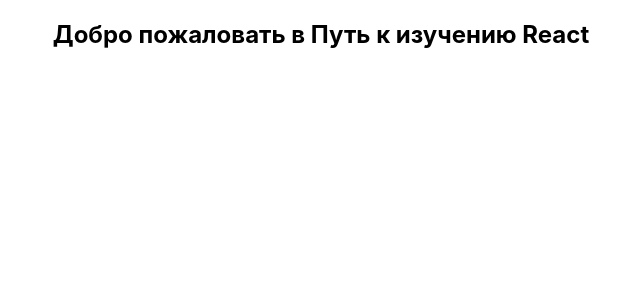
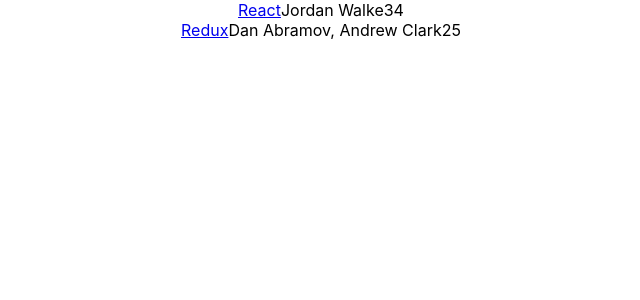
Before and after one commit to AlexTargonski/hacker-news-client, a React (Create React App) app: page / in a window 1280 px wide. Shown: the top 300 px of the page, without its empty margins (319-959 px from the left). Built offline with nearby package versions, Linux system fonts and the light colour scheme.

Commit message:
feat: map array of posts

```diff
--- a/src/App.js
+++ b/src/App.js
@@ -5,11 +5,22 @@ import './App.css';
 class App extends Component {
 
   render() {
-    var helloWorld = 'Добро пожаловать в Путь к изучению React';
-
     return (
       <div className="App">
-        <h2>{helloWorld}</h2>
+        {
+          LIST.map( function (item) {
+            return (
+              <div key={item.objectID}>
+                <span>
+                  <a href={item.url}>{item.title}</a>
+                </span>
+                <span>{item.author}</span>
+                <span>{item.num_comments}</span>
+                <span>{item.points}</span>
+              </div>
+            );
+          })
+        }
       </div>
     );
   }
```
